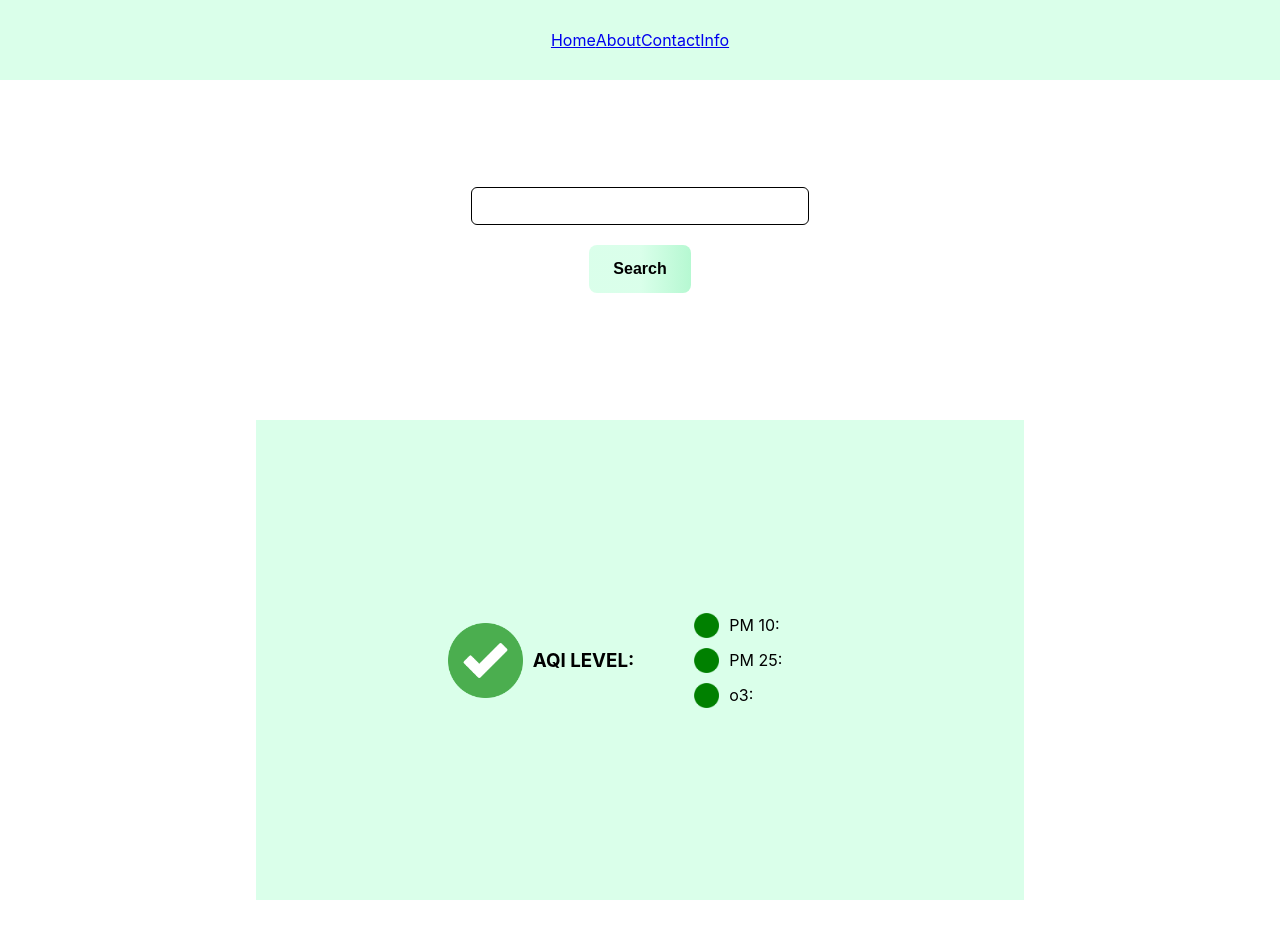
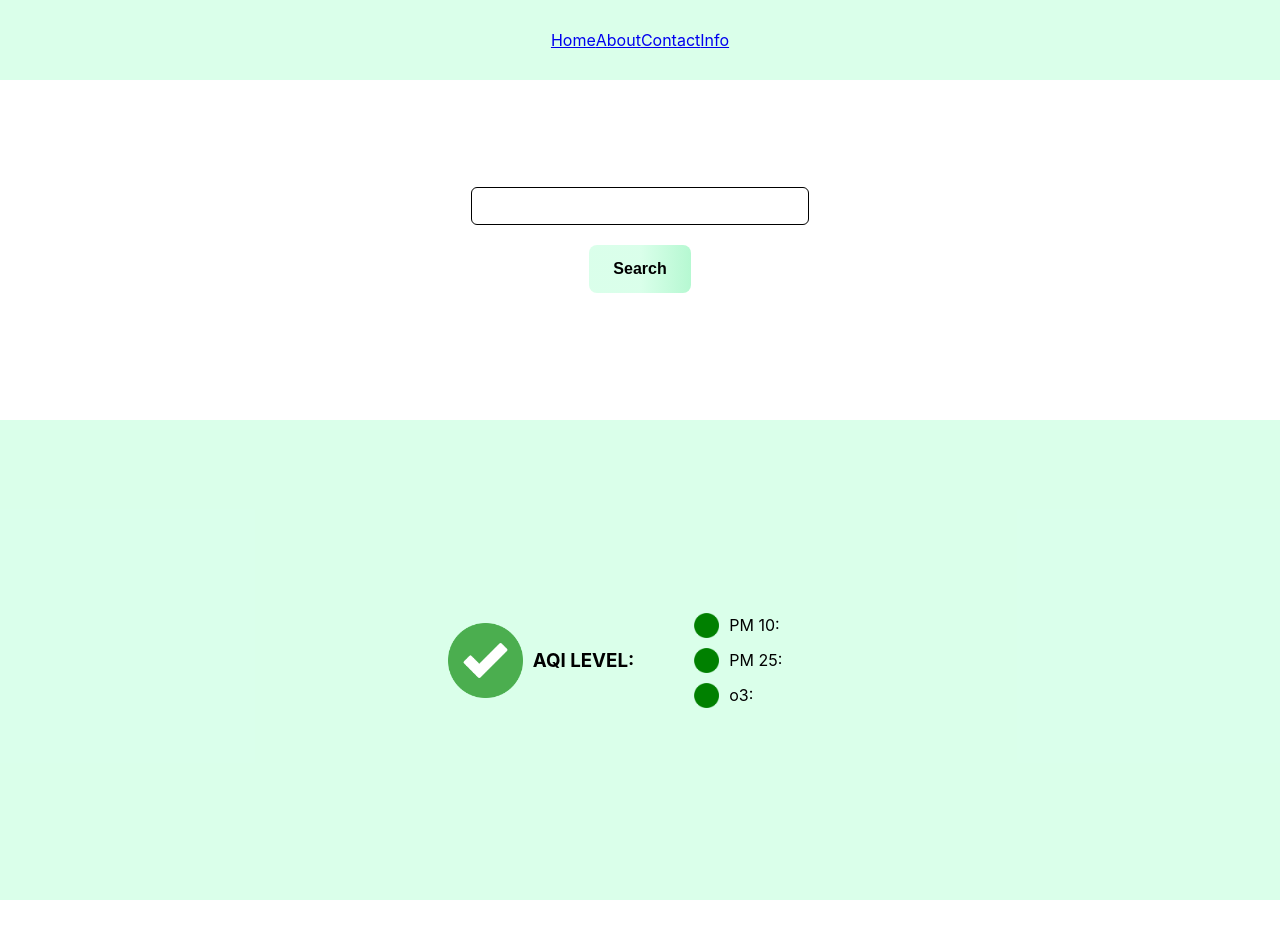
Before and after one commit to Majchrzak202/airQualityApp, a React (Create React App) app: page / in a window 1280 px wide. Shown: the top 952 px of the page. Built offline with nearby package versions, Linux system fonts and the light colour scheme; no server answers.

Commit message:
Added some Card styling changes

```diff
--- a/src/components/UI/Card.css
+++ b/src/components/UI/Card.css
@@ -2,7 +2,7 @@
     display: flex;
     max-width: 60vw;
     min-height: 60vh;
-    min-width: 60vw;
+    min-width: 100vw;
     justify-content: center;
     align-items: center;
     background-color: hsla(147, 100.00%, 86.61%, 0.54);
```
